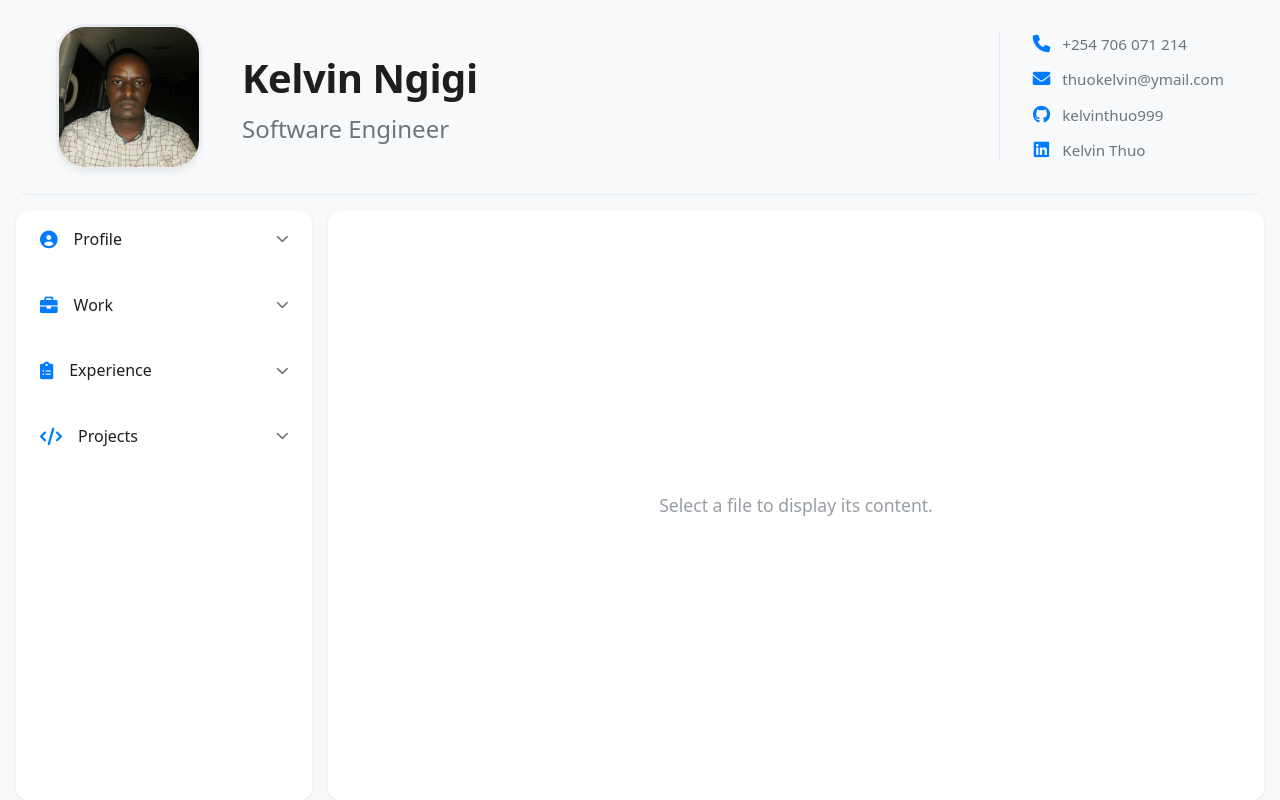
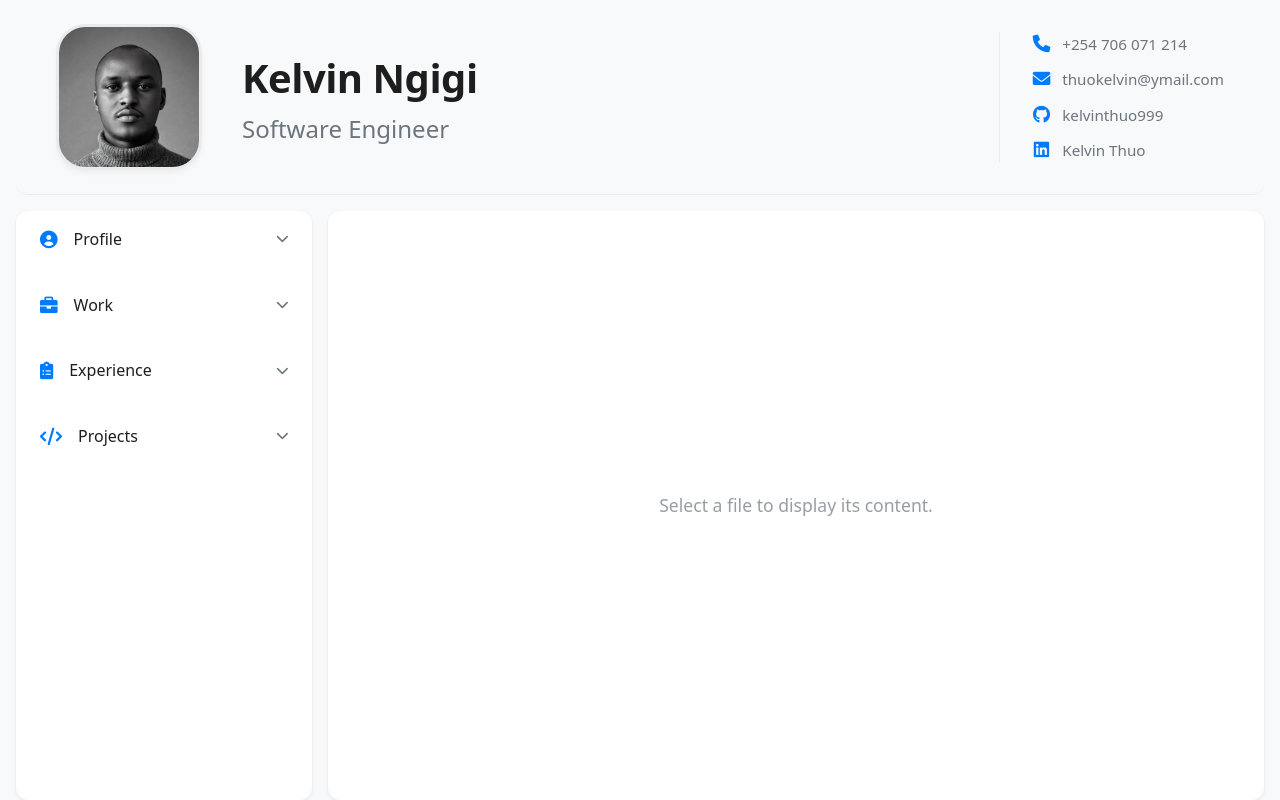
Before and after one commit to kelvinthuo999/portfolio, a plain HTML site: page index.html in a window 1280 px wide. Drawn offline with Linux system fonts and the light colour scheme.

Commit message:
uploaded a new portfolio picture.

```diff
--- a/index.html
+++ b/index.html
@@ -11,7 +11,7 @@
     <div>
         <header class="profile_header">
             <div class="profile_image_container">
-                <img src="kelvin_prof.jpeg" alt="profile image" class="profile_img" />
+                <img src="AI_shot.jpg" alt="profile image" class="profile_img" />
             </div>
             <div class="profile_info">
                 <h1 class="profile_name"> Kelvin Ngigi </h1>
--- a/styles.css
+++ b/styles.css
@@ -55,6 +55,7 @@ body > div {
     width: 140px;
     height: 140px;
     object-fit: cover;
+    object-position: top;
     box-shadow: var(--shadow-md);
     transition: var(--transition);
     display: block;
```
Also changed, not shown: AI_shot.jpg (added), 4 other files.
